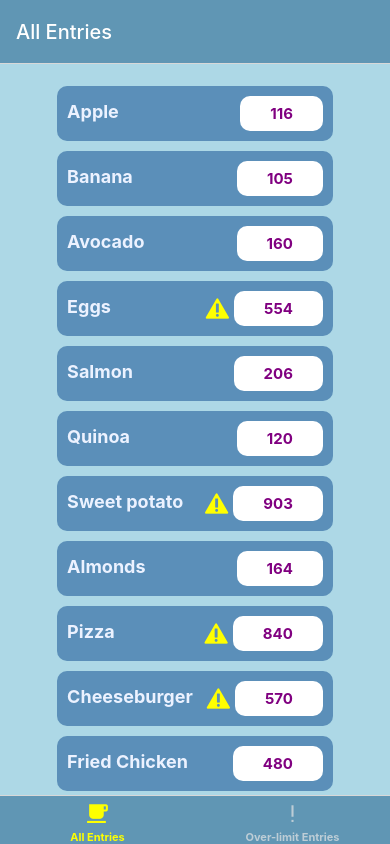
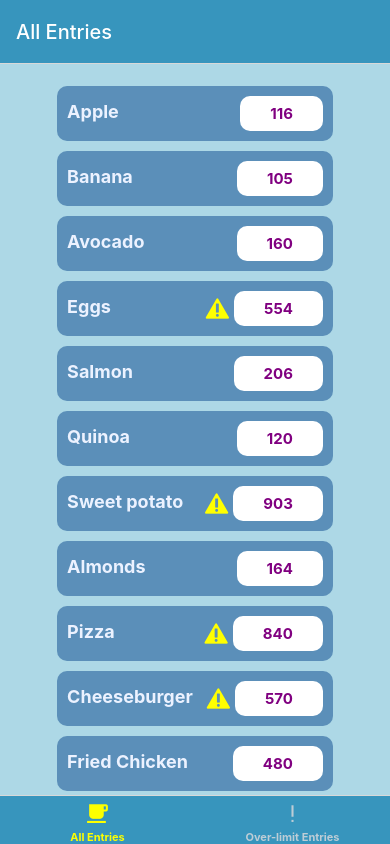
Before and after one commit to qcwssss/CS5520-A2, a React Native app: screen /Home in a window 390 px wide. Built offline with nearby package versions, Linux system fonts and the light colour scheme.

Commit message:
add btn color in styles

```diff
--- a/components/EditEntry.js
+++ b/components/EditEntry.js
@@ -3,7 +3,7 @@ import React from "react";
 import { View, Text, StyleSheet } from "react-native";
 import { AntDesign } from "@expo/vector-icons";
 import PressableButton from "./PressableButton";
-import { bgColor, lightBg, navy } from "../styles/styles";
+import { bgColor, btnColor, highlight, lightBg, navy } from "../styles/styles";
 
 const onDelete = () => {
   console.log("delete pressed");
@@ -75,7 +75,7 @@ const styles = StyleSheet.create({
     justifyContent: "space-evenly",
   },
   button: {
-    backgroundColor: "purple",
+    backgroundColor: btnColor,
     padding: 10,
     paddingHorizontal: 20,
     borderRadius: 5,
--- a/styles/styles.js
+++ b/styles/styles.js
@@ -17,23 +17,6 @@ const card = {
   elevation: 2,
 };
 
-const headerOptStyles = {
-  headerStyle: {
-    backgroundColor: bgColor,
-  },
-  headerTintColor: "#fff",
-  headerTitleStyle: {
-    fontSize: 20,
-  },
-  tabBarStyle: {
-    backgroundColor: bgColor,
-  },
-  tabBarLabelStyle: {
-    fontSize: 11,
-    fontWeight: "bold",
-  },
-};
-
 const styles = StyleSheet.create({
   screenContainer: {
     flex: 1,
@@ -46,13 +29,23 @@ const styles = StyleSheet.create({
   },
 });
 
-const bgColor = "#6096B4";
+const bgColor = "#3795BD";
 const highlight = "#FDFF00";
 const inactive = "#BDCDD6";
 const barColor = "#5B8FB9";
 const lightBg = "#ECF9FF";
 const navy = "#00337C";
 const lightText = "#ECF2FF";
+const btnColor = "#0F6292";
 
-export { bgColor, lightText, highlight, navy, inactive, barColor, lightBg };
+export {
+  bgColor,
+  btnColor,
+  lightText,
+  highlight,
+  navy,
+  inactive,
+  barColor,
+  lightBg,
+};
 export default styles;
```
